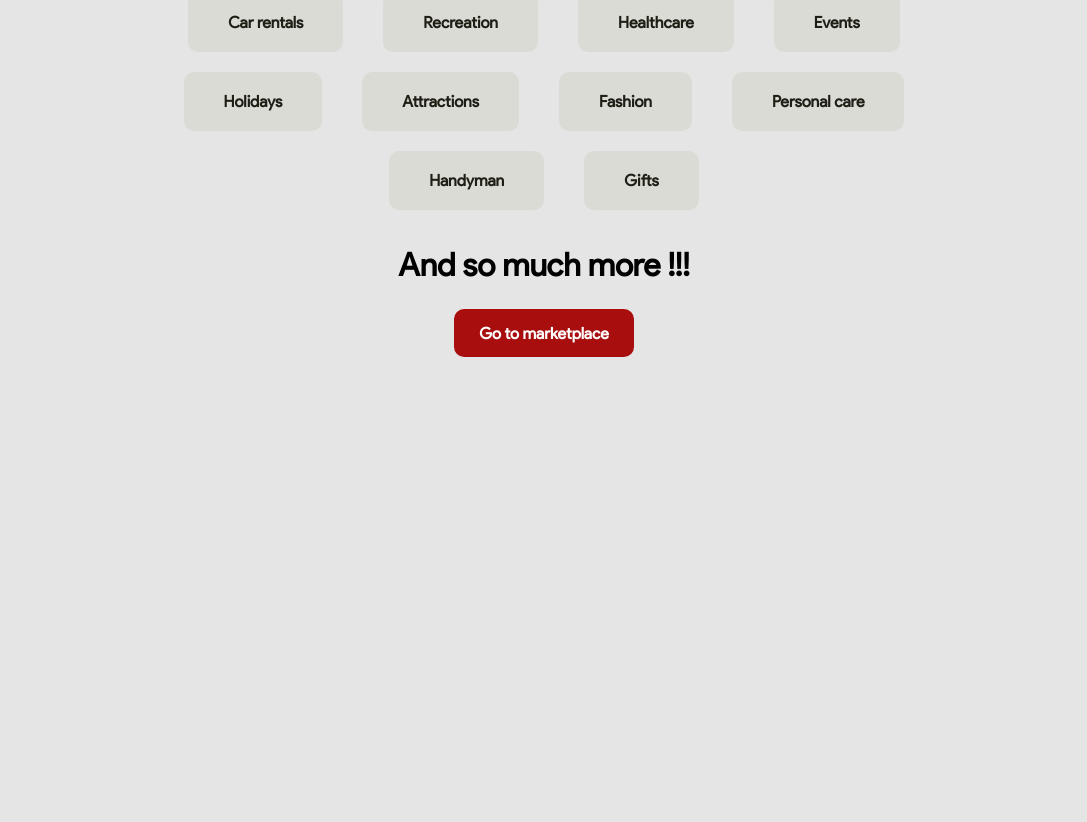
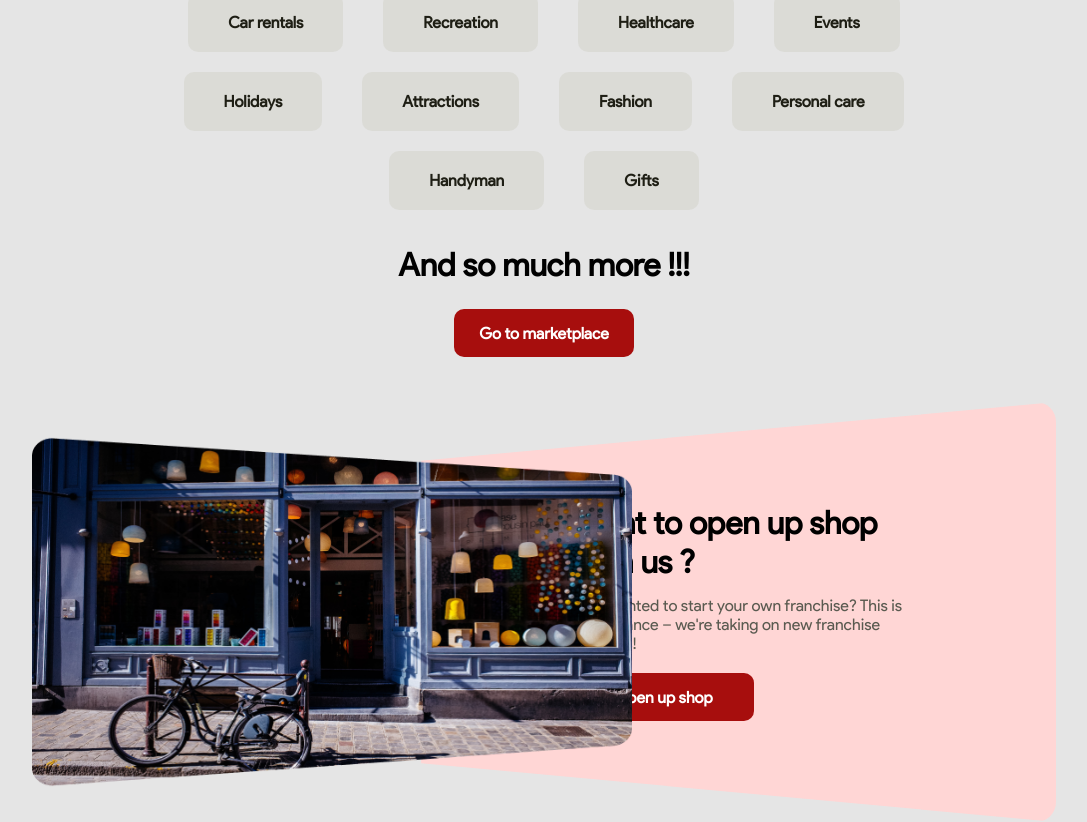
Before and after one commit to tayor99/plaza, a React (Create React App) app: page / in a window 1280 px wide. Shown: the part 1355-2177 px from the top of the page, without its empty margins (96-1183 px from the left). Before the commit the page ends 1712 px from the top, so only its background shows below. Built offline with nearby package versions, Linux system fonts and the light colour scheme.

Commit message:
Market place

```diff
--- a/src/App.js
+++ b/src/App.js
@@ -1,4 +1,5 @@
 import Intro from "./components/Intro/Intro";
+import Marketplace from "./components/MarketPlace/Marketplace";
 import Navbar from "./components/Navbar/Navbar";
 import Services from "./components/Services/Services";
 
@@ -8,6 +9,7 @@ function App() {
       <Navbar />
       <Intro />
       <Services />
+      <Marketplace />
     </div>
   );
 }
--- a/src/components/Intro/Intro.style.js
+++ b/src/components/Intro/Intro.style.js
@@ -17,8 +17,11 @@ export const Wrapper = styled.div`
       color: var(--clr-black);
       > span {
         background: #dbd8f7;
-        padding: 5px 15px;
+        display: block;
+        width: 250px;
+        padding: 10px 15px;
         border-radius: 10px;
+        clip-path: polygon(0 0, 100% 28%, 100% 77%, 0 100%);
       }
     }
     p {
--- /dev/null
+++ b/src/components/MarketPlace/Marketplace.jsx
@@ -0,0 +1,27 @@
+import { Wrapper } from "./Marketplace.style";
+import Shop from "../../Asset/shop.png";
+const Marketplace = () => {
+  return (
+    <Wrapper>
+      <div className="marketplace">
+        <div className="img__container">
+          <img src={Shop} alt="" />
+        </div>
+        <div className="marketplace__detials">
+          <div className="marketplace__info">
+            <h1>Want to open up shop with us ?</h1>
+            <p>
+              Ever wanted to start your own franchise? This is your chance –
+              we're taking on new franchise partners!
+            </p>
+            <div className="btn">
+              <button>Open up shop</button>
+            </div>
+          </div>
+        </div>
+      </div>
+    </Wrapper>
+  );
+};
+
+export default Marketplace;
--- /dev/null
+++ b/src/components/MarketPlace/Marketplace.style.js
@@ -0,0 +1,67 @@
+import styled from "styled-components";
+
+export const Wrapper = styled.div`
+  width: 80%;
+  margin: 0 auto;
+  margin-top: 80px;
+  .marketplace {
+    display: flex;
+    position: relative;
+    align-items: center;
+  }
+  .img__container {
+    width: 600px;
+    height: 350px;
+    z-index: 1;
+    > img {
+      width: 100%;
+      height: 100%;
+    }
+  }
+  .marketplace__detials {
+    background: #ffd6d5;
+    border-radius: 20px;
+    width: 62%;
+    position: absolute;
+    right: 0;
+    clip-path: polygon(0 14%, 100% 0, 100% 100%, 0 86%);
+    .marketplace__info {
+      width: 52%;
+      margin: 0 auto;
+      height: 420px;
+      display: flex;
+      flex-direction: column;
+      justify-content: center;
+      > h1 {
+        font-family: var(--primary-font);
+        font-weight: 700;
+        font-size: 2rem;
+        color: #000000;
+        margin-bottom: 15px;
+      }
+      > p {
+        font-family: var(--primary-font);
+        font-weight: 400;
+        font-size: 1rem;
+        color: #5a5a50;
+        margin-bottom: 20px;
+      }
+      button {
+        width: 180px;
+        height: 48px;
+        display: flex;
+        align-items: center;
+        justify-content: center;
+        border: none;
+        background: #a70e0d;
+        border-radius: 10px;
+        font-family: var(--primary-font);
+        font-style: normal;
+        font-weight: 700;
+        font-size: 1rem;
+        color: #ffffff;
+        cursor: pointer;
+      }
+    }
+  }
+`;
--- a/src/components/Services/Services.style.js
+++ b/src/components/Services/Services.style.js
@@ -48,7 +48,7 @@ export const Wrapper = styled.div`
   .btn {
     display: flex;
     justify-content: center;
-    margin-top: 25px;
+    margin: 25px 0;
     > button {
       width: 180px;
       height: 48px;
@@ -63,6 +63,7 @@ export const Wrapper = styled.div`
       font-weight: 700;
       font-size: 1rem;
       color: #ffffff;
+      cursor: pointer;
     }
   }
 `;
```
Also changed, not shown: src/Asset/shop.png (added).
